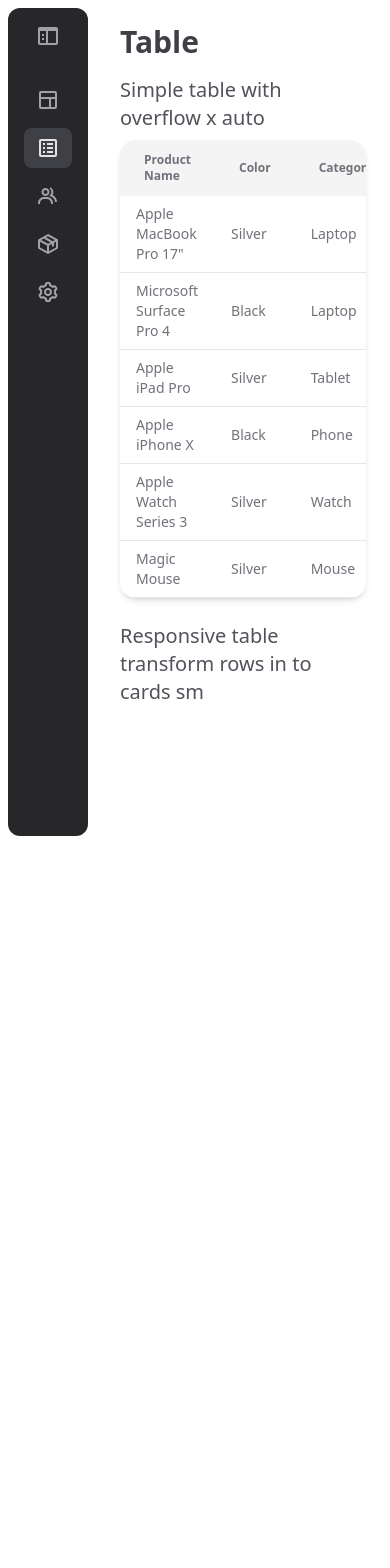
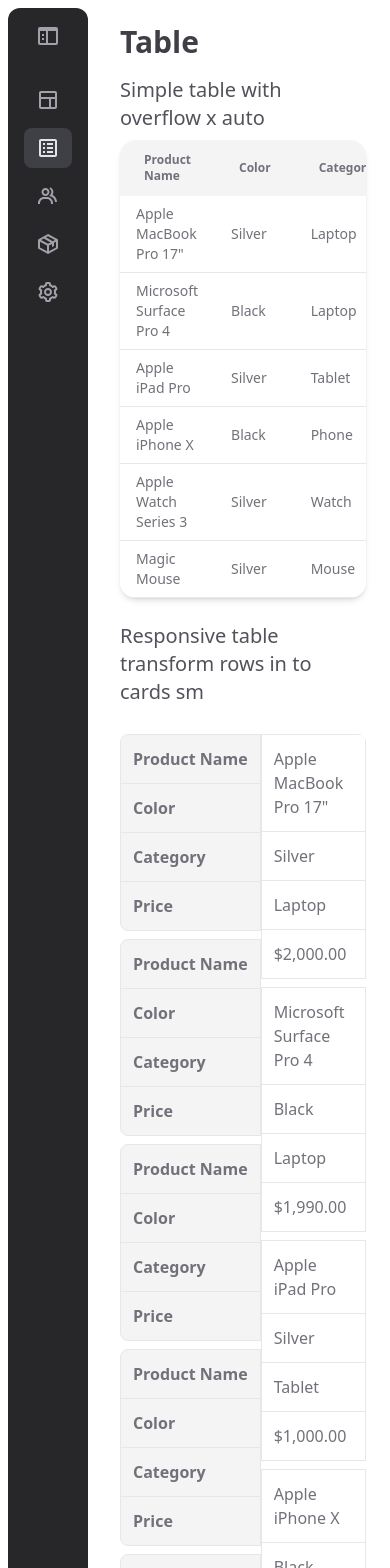
Before and after one commit to dantehduran/dashboard-next-tailwind, a Next.js app: page /table in a window 390 px wide. Shown: the top 1568 px of the page. Before the commit the page ends 844 px from the top, so only its background shows below. Built offline with nearby package versions, Linux system fonts and the light colour scheme.

Commit message:
responsive table

```diff
--- a/components/Table.tsx
+++ b/components/Table.tsx
@@ -1,7 +1,10 @@
+interface Row {
+	[key: string]: string | number;
+}
+
 interface Props {
 	headers: string[];
-	// eslint-disable-next-line @typescript-eslint/no-explicit-any
-	data: any[];
+	data: Row[];
 }
 
 const Table = ({ data, headers }: Props) => {
--- /dev/null
+++ b/components/TableResponsive.tsx
@@ -0,0 +1,51 @@
+interface Row {
+	[key: string]: string | number;
+}
+
+interface Props {
+	headers: string[];
+	data: Row[];
+}
+
+const TableResponsive = ({ data, headers }: Props) => {
+	return (
+		<table className='my-5 flex w-full flex-row flex-nowrap overflow-hidden rounded-lg  text-zinc-500 sm:inline-table sm:bg-white sm:text-xs sm:shadow-lg'>
+			<thead className=''>
+				{data.map((_, index) => (
+					<tr
+						key={index}
+						className='mb-2 flex flex-col flex-nowrap rounded-l-lg  border bg-zinc-100  sm:mb-0 sm:hidden sm:rounded-none sm:border-0 first:sm:table-row'
+					>
+						{headers.map((header, index) => (
+							<th
+								key={index}
+								className='border-b p-3 text-left last:border-b-0 sm:border-b-0 sm:px-6 sm:py-3'
+							>
+								{header}
+							</th>
+						))}
+					</tr>
+				))}
+			</thead>
+			<tbody className='flex-1 sm:flex-none'>
+				{data.map((row, index) => (
+					<tr
+						key={index}
+						className='flex-no wrap mb-2 flex flex-col border sm:mb-0 sm:table-row sm:border-b'
+					>
+						{Object.values(row).map((value, valueindex) => (
+							<td
+								key={valueindex}
+								className=' border-b p-3 last:border-b-0 sm:border-0 sm:px-6 sm:py-4 '
+							>
+								{value}
+							</td>
+						))}
+					</tr>
+				))}
+			</tbody>
+		</table>
+	);
+};
+
+export default TableResponsive;
--- a/pages/table.tsx
+++ b/pages/table.tsx
@@ -1,4 +1,5 @@
 import Table from '@/components/Table';
+import TableResponsive from '@/components/TableResponsive';
 import useBreakpoint from '@/hooks/useBreakpoint';
 import type { NextPage } from 'next';
 const headers = ['Product Name', 'Color', 'Category', 'Price'];
@@ -54,6 +55,7 @@
 			<h3 className='pb-2 text-xl text-zinc-600'>
 				Responsive table transform rows in to cards {breakpoint}
 			</h3>
+			<TableResponsive data={data} headers={headers} />
 		</div>
 	);
 };
```
Also changed, not shown: components/TableCard.tsx (deleted).
